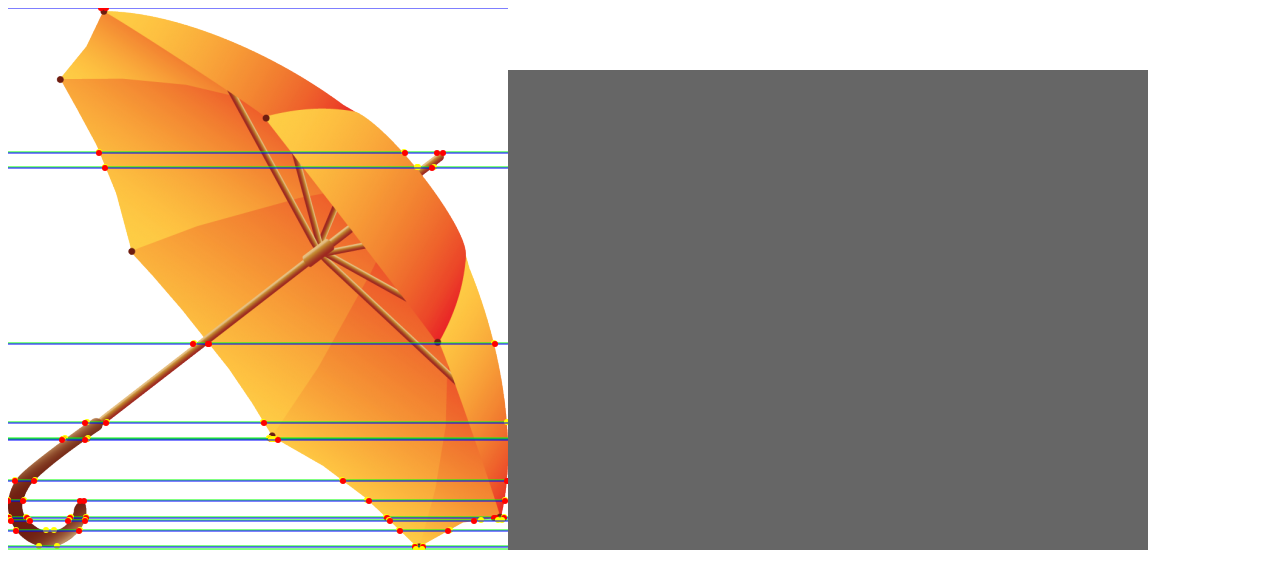
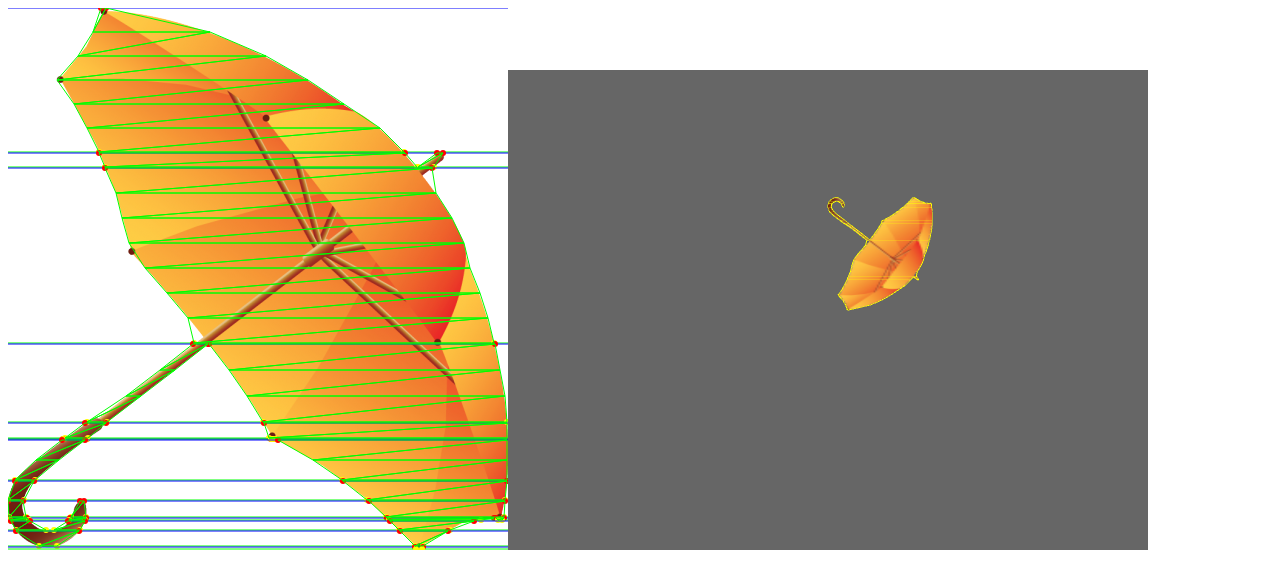
Before and after one commit to tentone/image-geometry, a plain HTML site: page index.html in a window 1280 px wide. Drawn offline with Linux system fonts and the light colour scheme.

Commit message:
Transparency enabled on test material

```diff
--- a/index.html
+++ b/index.html
@@ -130,23 +130,28 @@
 				var triangles = [];
 				var minTransitions = 0;
 				var maxTransitions = 40;
+				var points = [];
 
-				/*
+				var createdTriangle = true;
+
 				for(var k = minTransitions; k < maxTransitions; k += 2)
 				{
 					for(var l = 0; l < critical.length - 1; l++)
 					{
+						console.log(createdTriangle);
+
+						createdTriangle = false;
+						points = [];
+
 						//Calculate step
-						var size = critical[l + 1].y - critical[l].y;
-						var step = 10;
+						var size = critical[l].end - critical[l].start;
+						var step = 30;
 						while(size % step !== 0 && step > 0)
 						{
 							step--;
 						}
 
-						var points = [];
-
-						for(var y = critical[l].y; y < critical[l + 1].y; y += step)
+						for(var y = critical[l].start; y <= critical[l].end; y += step)
 						{
 							var transitions = 0;
 							var currentTransparent = true;
@@ -175,6 +180,8 @@
 											var triangle = new THREE.Triangle(points[0], points[1], points[2]);
 											sortTriangle(triangle);
 											triangles.push(triangle);
+
+											createdTriangle = true;
 										}
 									}
 								}
@@ -183,14 +190,8 @@
 					}
 
 				}
-				*/
 
 				return triangles;
-			}
-
-			function triangulateImageQuads(data, threshold)
-			{
-				//TODO <ADD CODE HERE>
 			}
 
 			function calculateBoundingBox(data, threshold)
@@ -290,7 +291,7 @@
 				document.body.appendChild(renderer.domElement);
 
 				var wireframe = new THREE.MeshBasicMaterial({wireframe: true, color:0xFFFF00});
-				var material = new THREE.MeshBasicMaterial({map: texture});
+				var material = new THREE.MeshBasicMaterial({transparent: true, alphaTest: 0.5, map: texture});
 
 				scene.add(new THREE.Mesh(geometry, wireframe));
 				scene.add(new THREE.Mesh(geometry, material));
```
